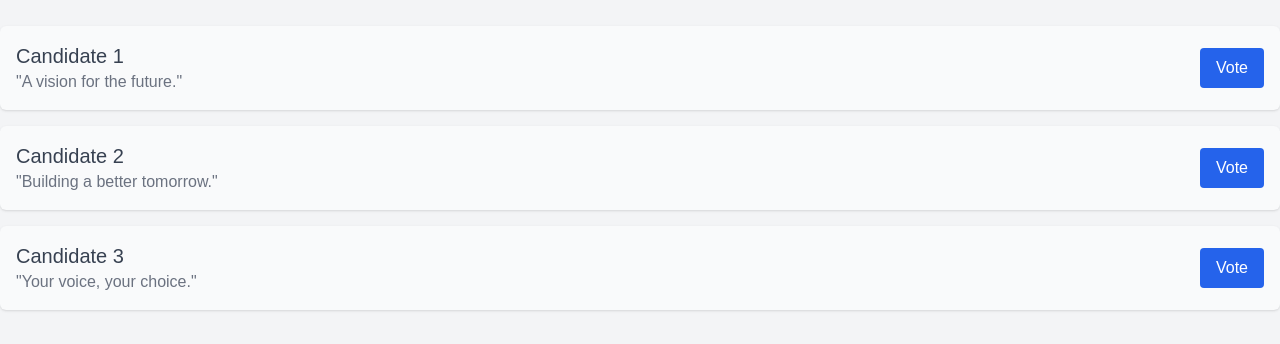
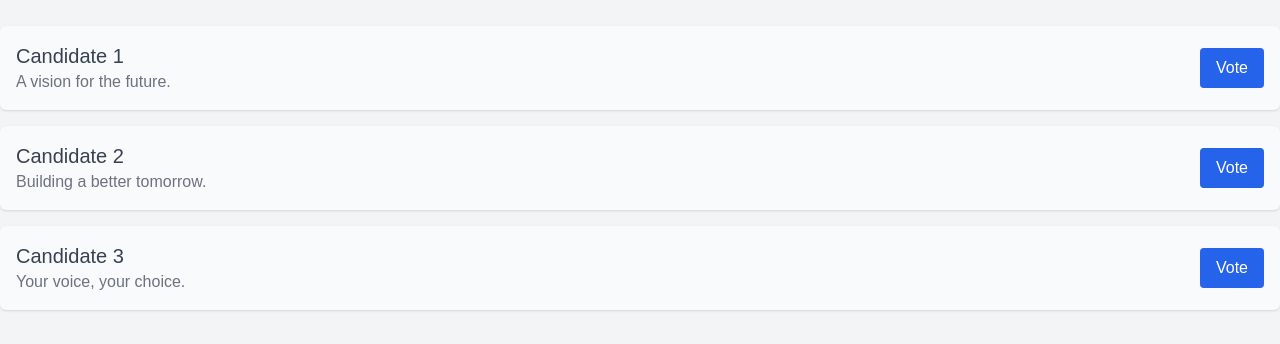
Before and after one commit to bijaydevkota/Online-Voting-System, a Next.js app: page /votenow in a window 1280 px wide. Shown: the part 124-468 px from the top of the page. Built offline with nearby package versions, Linux system fonts and the light colour scheme.

Commit message:
added how to vote section

```diff
--- a/app/howtovote/page.tsx
+++ b/app/howtovote/page.tsx
@@ -46,7 +46,7 @@ export default function Page() {
         <p className="font-bold">Step 2: Obtain Access to the Voting System</p>
      </div>
      <div className="mt-2">
-        <p>You will likely receive a link or access instructions via email, SMS, or the organization's website.</p>
+        <p>You will likely receive a link or access instructions via email, SMS, or the organization&apos;s website.</p>
         <p>Log in using your unique credentials.</p>
      </div>
     </div>
--- a/app/votenow/page.tsx
+++ b/app/votenow/page.tsx
@@ -37,7 +37,7 @@ export default function Page() {
         <div className="flex items-center justify-between bg-gray-50 p-4 rounded-md shadow">
           <div>
             <h3 className="text-xl font-medium text-gray-700">Candidate 1</h3>
-            <p className="text-gray-500">"A vision for the future."</p>
+            <p className="text-gray-500">A vision for the future.</p>
           </div>
           <button className="bg-blue-600 text-white px-4 py-2 rounded hover:bg-blue-700">Vote</button>
         </div>
@@ -46,7 +46,7 @@ export default function Page() {
         <div className="flex items-center justify-between bg-gray-50 p-4 rounded-md shadow">
           <div>
             <h3 className="text-xl font-medium text-gray-700">Candidate 2</h3>
-            <p className="text-gray-500">"Building a better tomorrow."</p>
+            <p className="text-gray-500">Building a better tomorrow.</p>
           </div>
           <button className="bg-blue-600 text-white px-4 py-2 rounded hover:bg-blue-700">Vote</button>
         </div>
@@ -55,7 +55,7 @@ export default function Page() {
         <div className="flex items-center justify-between bg-gray-50 p-4 rounded-md shadow">
           <div>
             <h3 className="text-xl font-medium text-gray-700">Candidate 3</h3>
-            <p className="text-gray-500">"Your voice, your choice."</p>
+            <p className="text-gray-500">Your voice, your choice.</p>
           </div>
           <button className="bg-blue-600 text-white px-4 py-2 rounded hover:bg-blue-700">Vote</button>
         </div>
```
